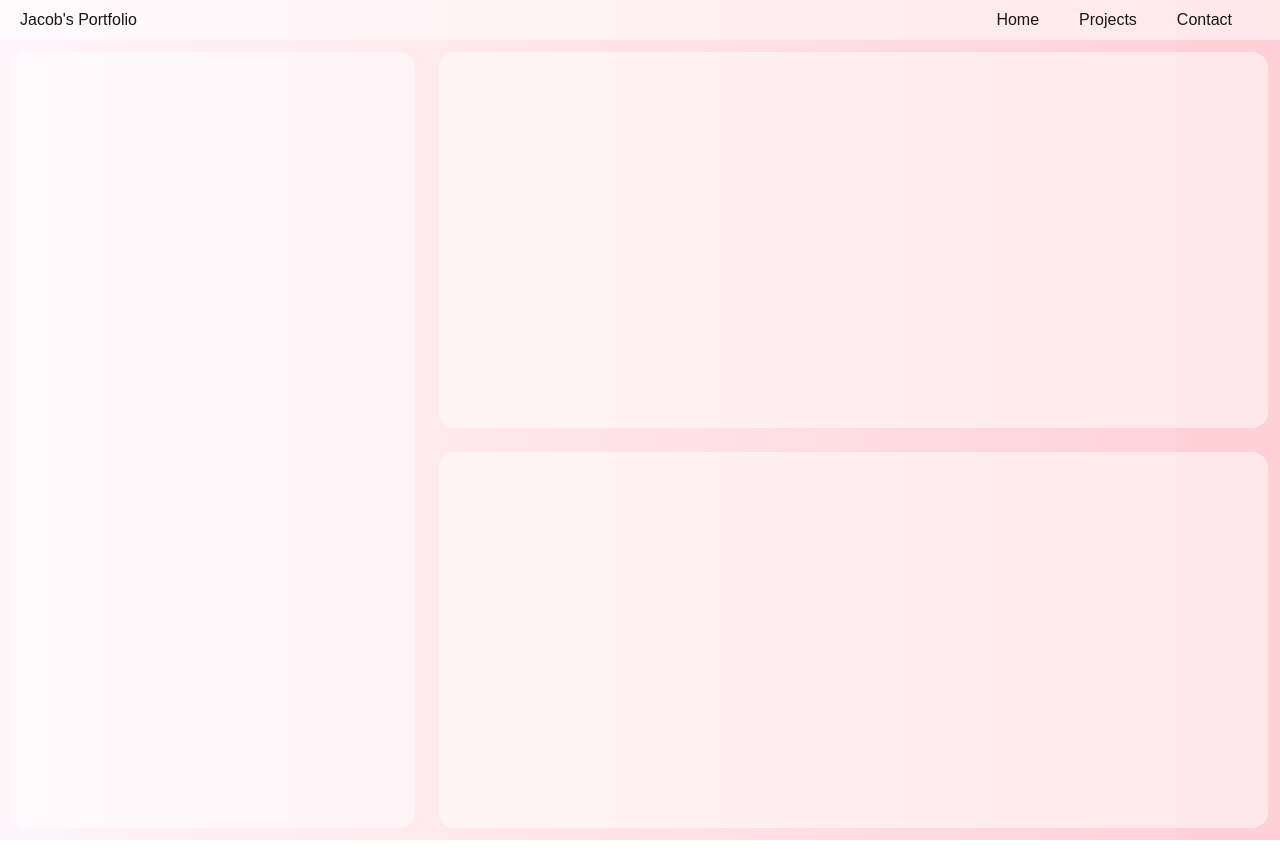
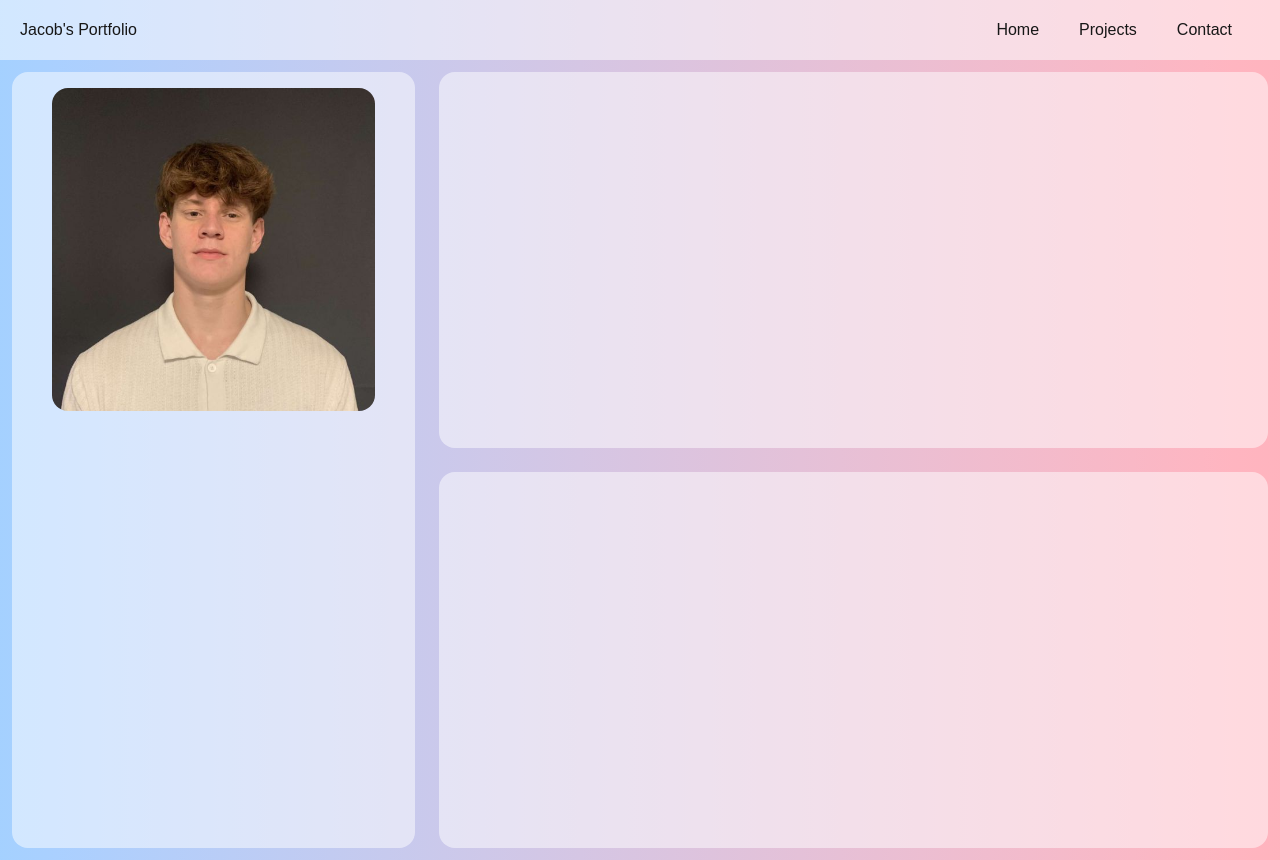
Before and after one commit to jt1732/jacobsPortfolio, a Next.js app: page / in a window 1280 px wide. Built offline with nearby package versions, Linux system fonts and the light colour scheme.

Commit message:
Asjusted padding and added image

```diff
--- a/src/app/page.tsx
+++ b/src/app/page.tsx
@@ -2,8 +2,8 @@
 
 export default function Home() {
   return (
-        <div className={'bg-gradient-to-r from-pink-200/20 to-rose-300/50 overflow-hidden'}>
-            <div className="w-screen h-10 bg-white/50 flex items-center justify-between px-5">
+        <div className={'bg-gradient-to-r from-blue-300/80 to-rose-300/80 overflow-hidden'}>
+            <div className="w-screen h-15 bg-white/50 flex items-center justify-between px-5">
                 <h1>Jacob's Portfolio</h1>
                 <div className='flex space-x-6 pr-5'>
                     <a className="p-2 bg-transparent hover:bg-white/40 rounded-xl">Home</a>
@@ -14,6 +14,16 @@
              <div className={'h-screen w-screen grid grid-cols-3 grid-rows-2'}>
                 <div className="bg-white/50 col-span-1 row-span-2 m-3 rounded-2xl relative overflow-hidden">
                     <div className="h-screen w-full grid grid-cols-3 grid-rows-3">
+                            <div className='col-span-3 row-span-1 relative mt-4 mx-10'>
+                                <Image
+                                    src="/headshot.jpg"
+                                    alt="Headshot"
+                                    width={560}
+                                    height={560}
+                                    quality={100}
+                                    className='rounded-2xl'
+                                />
+                            </div>
                     </div>
                 </div>
                 <div className="bg-white/50 col-span-2 row-span-1 m-3 rounded-2xl"></div>
```
